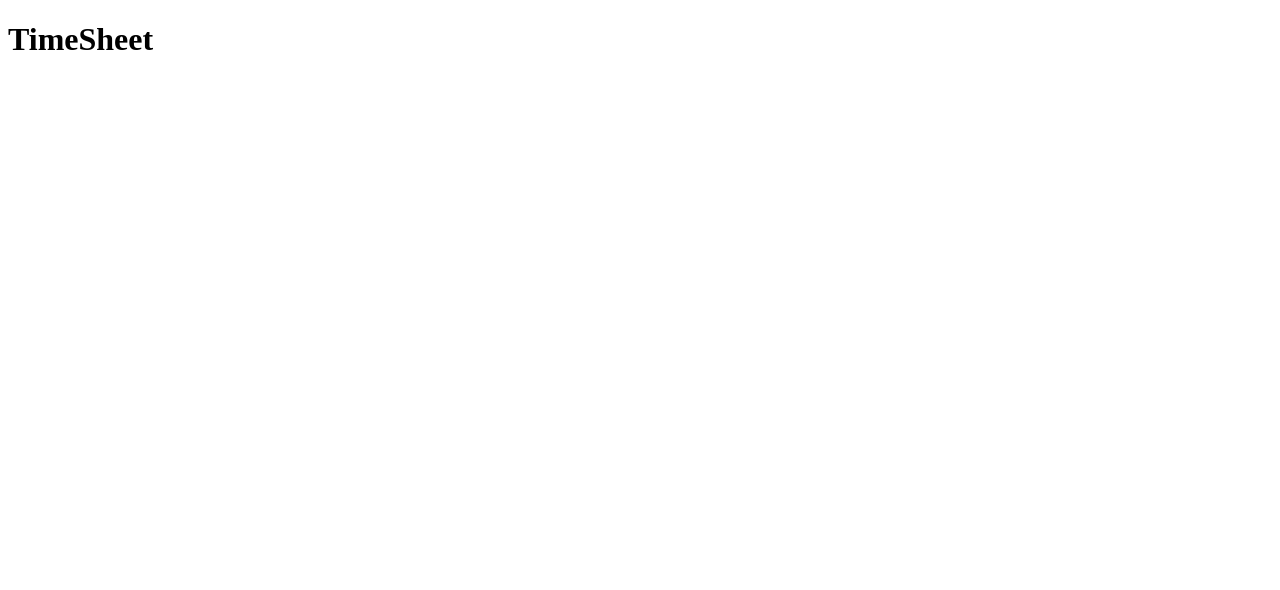
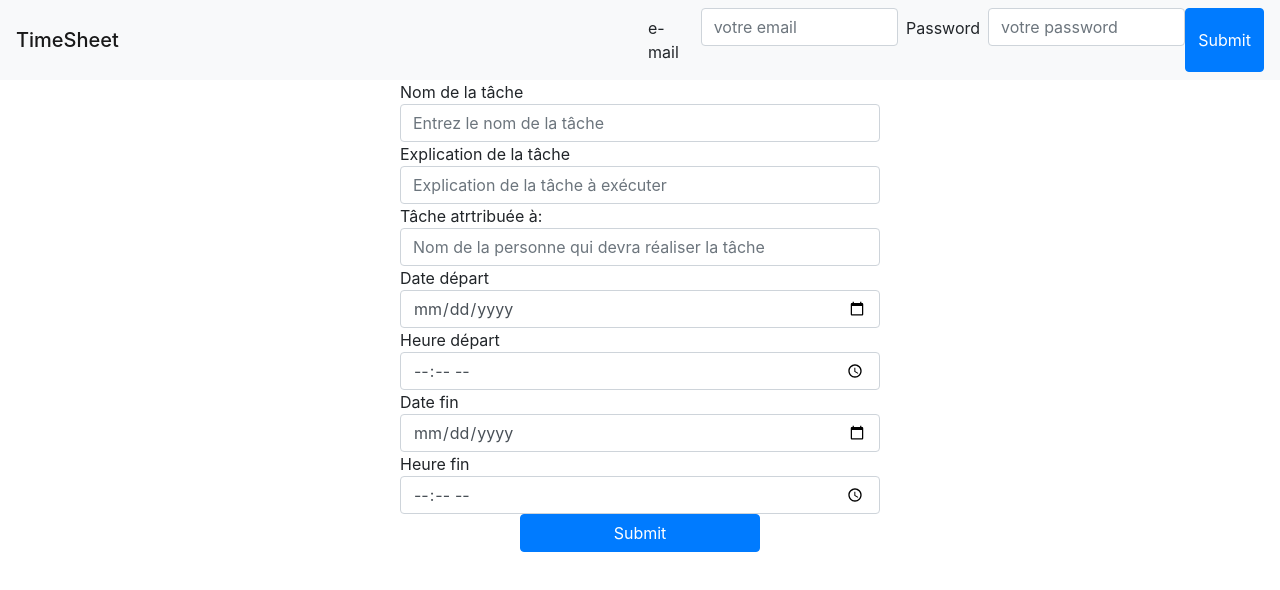
Before and after one commit to Racinovitch/timeSheet, a React (Create React App) app: page / in a window 1280 px wide. Shown: the top 590 px of the page. Built offline with nearby package versions, Linux system fonts and the light colour scheme.

Commit message:
mise en forme page

```diff
--- a/package.json
+++ b/package.json
@@ -6,7 +6,9 @@
     "@testing-library/jest-dom": "^5.14.1",
     "@testing-library/react": "^11.2.7",
     "@testing-library/user-event": "^12.8.3",
+    "bootstrap": "^4.6.0",
     "react": "^17.0.2",
+    "react-bootstrap": "^1.6.1",
     "react-dom": "^17.0.2",
     "react-scripts": "4.0.3",
     "web-vitals": "^1.1.2"
--- a/public/index.html
+++ b/public/index.html
@@ -2,42 +2,18 @@
 <html lang="en">
   <head>
     <meta charset="utf-8" />
-    <link rel="icon" href="%PUBLIC_URL%/favicon.ico" />
+
     <meta name="viewport" content="width=device-width, initial-scale=1" />
     <meta name="theme-color" content="#000000" />
     <meta
       name="description"
       content="Web site created using create-react-app"
     />
-    <link rel="apple-touch-icon" href="%PUBLIC_URL%/logo192.png" />
-    <!--
-      manifest.json provides metadata used when your web app is installed on a
-      user's mobile device or desktop. See https://developers.google.com/web/fundamentals/web-app-manifest/
-    -->
-    <link rel="manifest" href="%PUBLIC_URL%/manifest.json" />
-    <!--
-      Notice the use of %PUBLIC_URL% in the tags above.
-      It will be replaced with the URL of the `public` folder during the build.
-      Only files inside the `public` folder can be referenced from the HTML.
 
-      Unlike "/favicon.ico" or "favicon.ico", "%PUBLIC_URL%/favicon.ico" will
-      work correctly both with client-side routing and a non-root public URL.
-      Learn how to configure a non-root public URL by running `npm run build`.
-    -->
     <title>React App</title>
   </head>
   <body>
     <noscript>You need to enable JavaScript to run this app.</noscript>
     <div id="root"></div>
-    <!--
-      This HTML file is a template.
-      If you open it directly in the browser, you will see an empty page.
-
-      You can add webfonts, meta tags, or analytics to this file.
-      The build step will place the bundled scripts into the <body> tag.
-
-      To begin the development, run `npm start` or `yarn start`.
-      To create a production bundle, use `npm run build` or `yarn build`.
-    -->
   </body>
 </html>
--- a/src/App.js
+++ b/src/App.js
@@ -1,11 +1,16 @@
+import Formulaire from "./Components/Form"
+import Navi from "./Components/Header"
 
 
 function App() {
+
   return (
     <div className="App">
-      <header className="App-header">
-        <h1>TimeSheet</h1>
-      </header>
+
+        <Navi/>
+        <Formulaire/>
+
+
     </div>
   );
 }
--- /dev/null
+++ b/src/Components/Form.js
@@ -0,0 +1,42 @@
+import Form from 'react-bootstrap/Form'
+import Button from 'react-bootstrap/Button'
+import 'bootstrap/dist/css/bootstrap.min.css'
+
+function Formulaire() {
+ return(
+    <Form className="w-75 m-auto d-flex flex-column">
+
+    <Form.Label className="w-50 m-auto">Nom de la tâche</Form.Label>
+    <Form.Control className="w-50 m-auto" type="text" placeholder="Entrez le nom de la tâche" />
+
+
+
+    <Form.Label className="w-50 m-auto">Explication de la tâche</Form.Label>
+    <Form.Control className="w-50 m-auto" type="text" placeholder="Explication de la tâche à exécuter" />
+
+    <Form.Label className="w-50 m-auto">Tâche atrtribuée à:</Form.Label>
+    <Form.Control className="w-50 m-auto" type="text" placeholder="Nom de la personne qui devra réaliser la tâche" />
+
+    <Form.Label className="w-50 m-auto">Date départ</Form.Label>
+    <Form.Control className="w-50 m-auto" type="date" />
+    <Form.Label className="w-50 m-auto">Heure départ</Form.Label>
+    <Form.Control className="w-50 m-auto" type="time" />
+
+    <Form.Label className="w-50 m-auto">Date fin</Form.Label>
+    <Form.Control className="w-50 m-auto" type="date" />
+    <Form.Label className="w-50 m-auto">Heure fin</Form.Label>
+    <Form.Control className="w-50 m-auto" type="time" />
+
+
+  <Button className="w-25 m-auto" variant="primary" type="submit" onClick={newTask}>
+    Submit
+  </Button>
+</Form>
+    )
+}
+
+function newTask(){
+    console.log("coucou")
+}
+
+export default Formulaire;
--- /dev/null
+++ b/src/Components/Header.js
@@ -0,0 +1,23 @@
+import Form from 'react-bootstrap/Form'
+import Button from 'react-bootstrap/Button'
+
+function Navi(){
+    return(
+        <nav className="navbar navbar-light bg-light">
+        <span className="navbar-brand mb-0 h1">TimeSheet</span>
+        <Form className="d-flex w-50">
+        <Form.Label className="m-2 w-25">e-mail</Form.Label>
+        <Form.Control type="email" placeholder="votre email" />
+        <Form.Label className="m-2">Password</Form.Label>
+        <Form.Control type="password" placeholder="votre password" />
+        <Button variant="primary" type="submit">
+        Submit
+        </Button>
+        </Form>
+
+        </nav>
+    )
+
+}
+
+export default Navi;
--- a/src/index.js
+++ b/src/index.js
@@ -4,6 +4,7 @@ import App from './App';
 ReactDOM.render(
   <React.StrictMode>
     <App />
+
   </React.StrictMode>,
   document.getElementById('root')
 );
```
Also changed, not shown: 1 other file (tests, documents, lock files or other folders).
